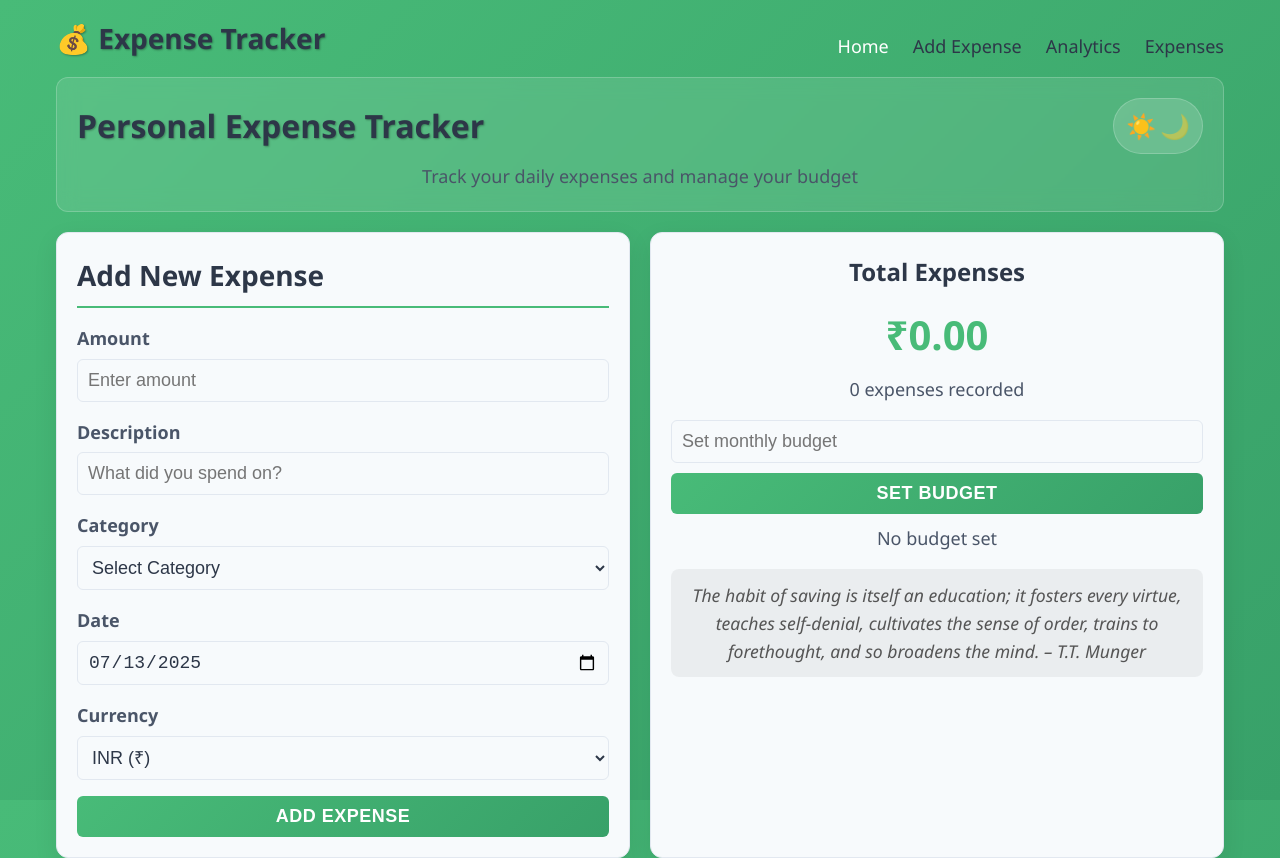
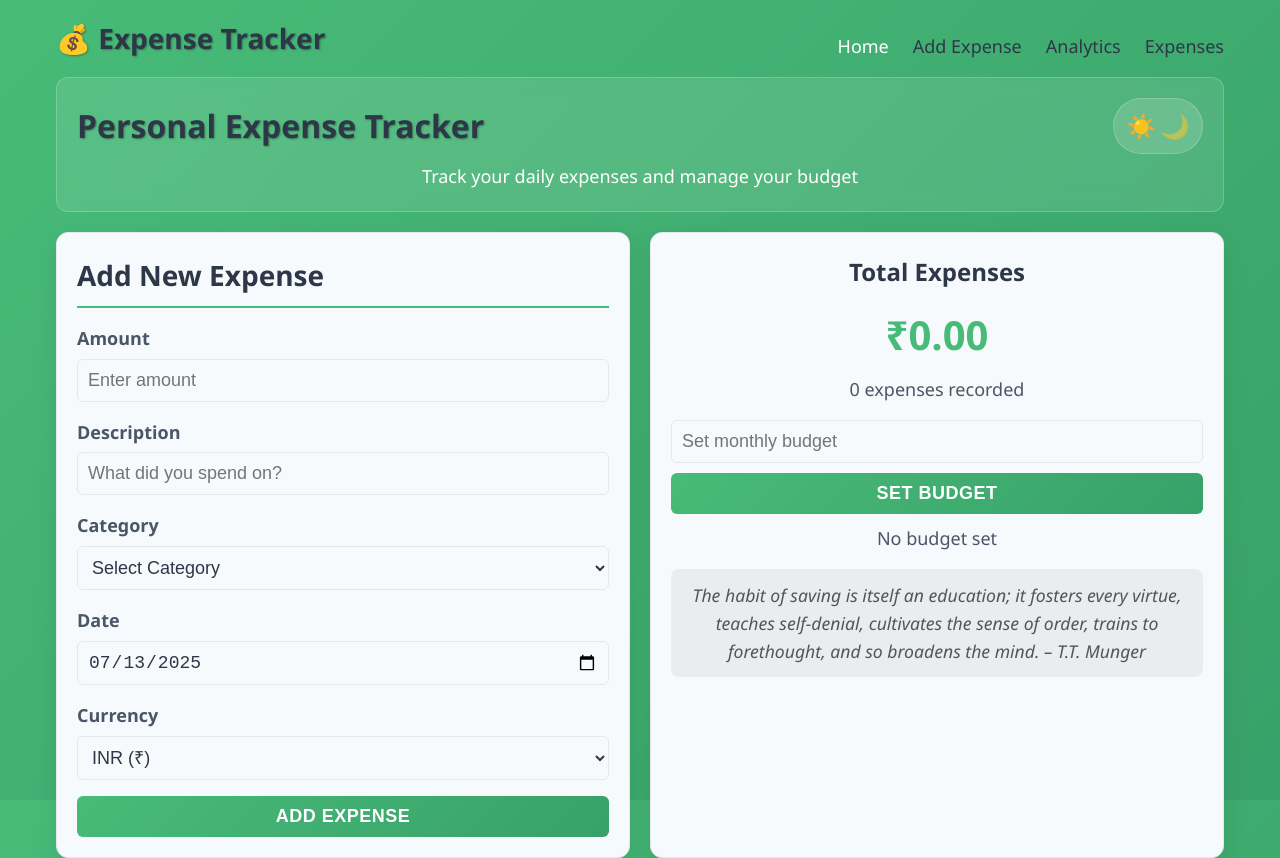
Before and after one commit to pavanthrikoti/Personal-Expense-Tracker, a plain HTML site: page index.html in a window 1280 px wide. Shown: the top 858 px of the page. Drawn offline with nearby package versions, Linux system fonts and the light colour scheme.

Commit message:
Update styles.css

```diff
--- a/css/styles.css
+++ b/css/styles.css
@@ -227,7 +227,7 @@ body {
     border: 1px solid rgba(255, 255, 255, 0.2);
 }
 .header p {
-    color: var(--text-secondary); /* Uses theme variable */
+    color: #fff; /* Uses theme variable */
     font-size: clamp(1rem, 3vw, 1.125rem);
 }
 
```
